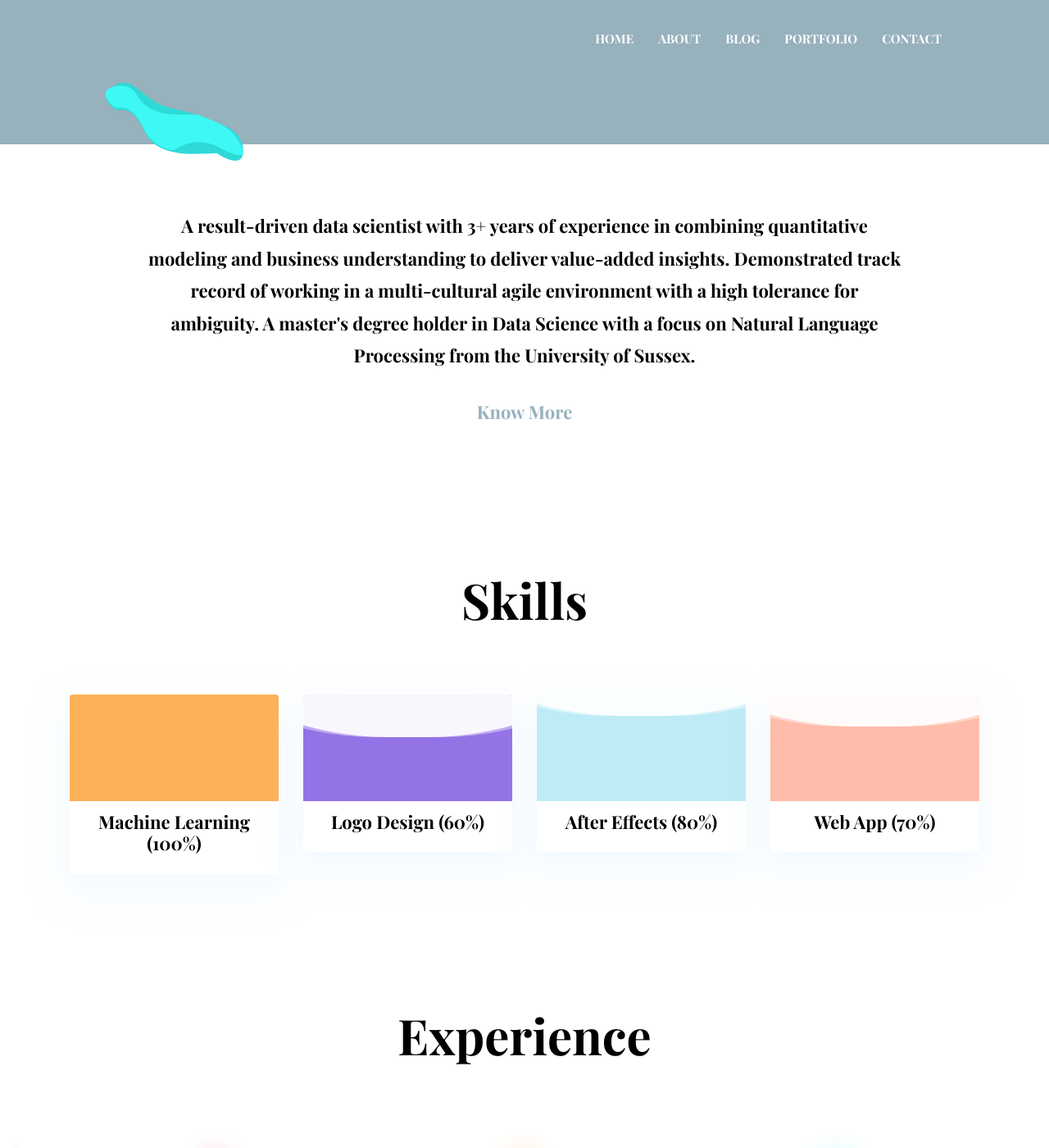
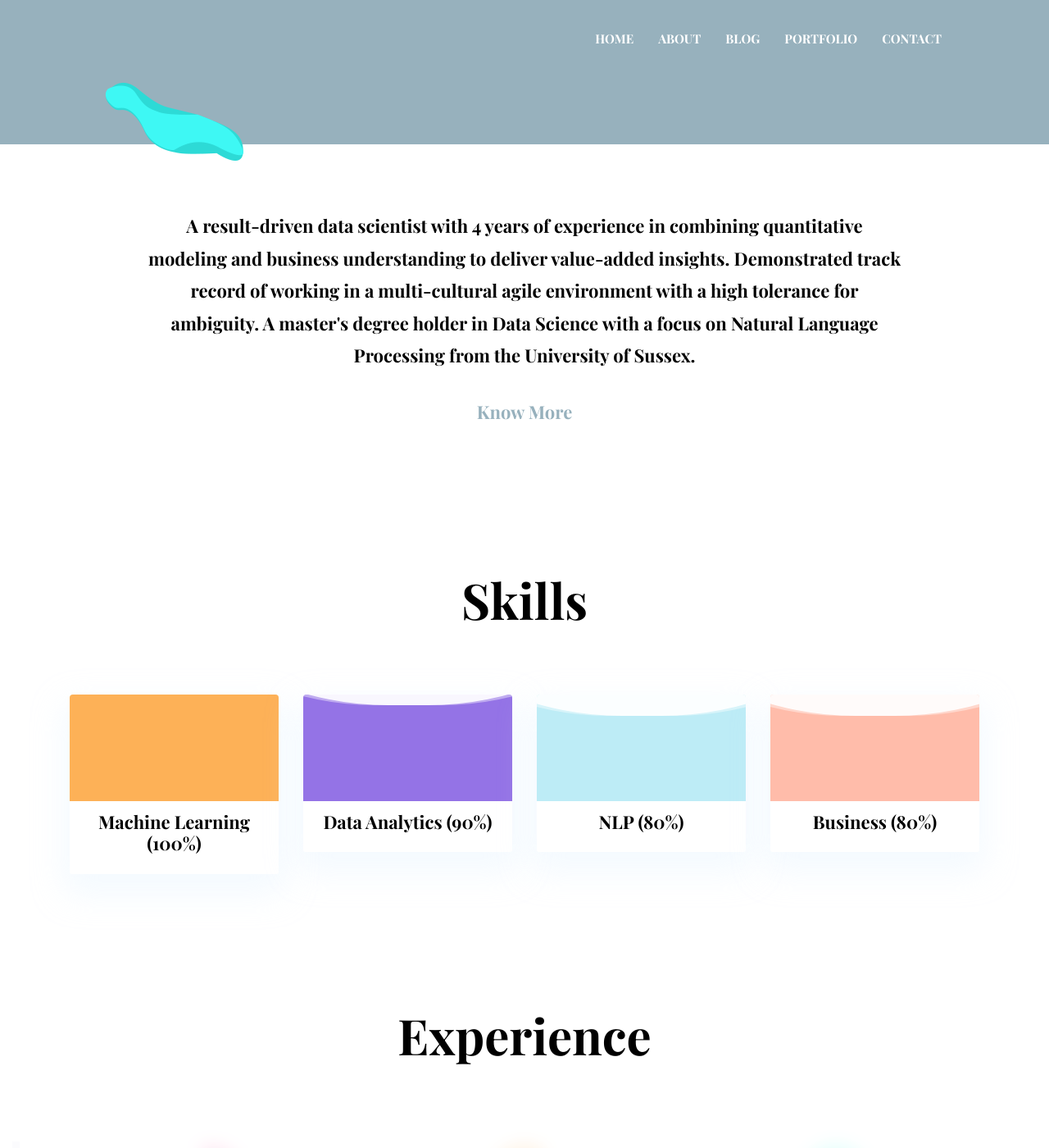
Before and after one commit to RandaAdel/RandaAdel.github.io, a Jekyll site: the page built from index.html, in a window 1280 px wide and 1400 px high, scrolled down 740 px. Shown: the whole window at 82% size. Built offline with Jekyll 4.4.1, drawn with Linux system fonts in a browser that asks for light colours; some of the changed lines change nothing that is shown; some of the changed text lies outside the part shown.

Commit message:
Updated career and eduction

```diff
--- a/_data/settings.yml
+++ b/_data/settings.yml
@@ -51,7 +51,7 @@
 # About (Section and Page)
 
 # About Section
-blurb: A result-driven data scientist with 3+ years of experience in combining quantitative modeling and business understanding to deliver value-added insights. Demonstrated track record of working in a multi-cultural agile environment with a high tolerance for ambiguity. A master's degree holder in Data Science with a focus on Natural Language Processing from the University of Sussex.
+blurb: A result-driven data scientist with 4 years of experience in combining quantitative modeling and business understanding to deliver value-added insights. Demonstrated track record of working in a multi-cultural agile environment with a high tolerance for ambiguity. A master's degree holder in Data Science with a focus on Natural Language Processing from the University of Sussex.
 
 blurb-btn-link: "/about"
 blurb-btn-name: know more
@@ -92,9 +92,9 @@
 skills-title: Skills
 skills:
   - { name: Machine Learning, color: "#fdb157", value: "100%" }
-  - { name: Logo Design, color: "#9473e6", value: "60%" }
-  - { name: After Effects, color: "#bdecf6", value: "80%" }
-  - { name: Web App, color: "#ffbcaa", value: "70%" }
+  - { name: Data Analytics, color: "#9473e6", value: "90%" }
+  - { name: NLP, color: "#bdecf6", value: "80%" }
+  - { name: Business, color: "#ffbcaa", value: "80%" }
 
 #-------------------------------
 # Exprerience Section
@@ -104,21 +104,23 @@
   - {
       name: Data Scientist,
       icon: "icon-1.png",
-      date: "Jan 2007 - Feb 2009",
-      location: "United Kingdom",
-      organization: "WEBEX",
+      date: "Jul 2019 - Sep 2021",
+      location: "Egypt",
+      organization: "Etisalat Egypt",
     }
   - {
-      name: UX & UI Designer,
+      name: Data Scientist,
       icon: "icon-2.png",
-      date: "Mar 2009 - Aug 2014",
-      organization: "AUGMEDIX",
+      date: "Feb 2023 - Jul 2023",
+      location: "United Kingdom",
+      organization: "Jet Connectivity",
     }
   - {
       name: Data Scientist,
       icon: "icon-3.png",
-      date: "Sep 2014 - Present",
-      organization: "THEMEFISHER",
+      date: "Jul 2023 - Present",
+      location: "United Kingdom",
+      organization: "Hastings Direct",
     }
 
 #-------------------------------
@@ -127,25 +129,25 @@
 education-title: Education
 education:
   - {
-      name: Marters in UX Design,
-      date: "2006",
-      organization: "Masassusets Institute of Technology",
+      name: Marters in Data Science, MSc,
+      date: "Sep 2021 - Dec 2022",
+      organization: "University of Sussex",
     }
   - {
-      name: Honours in Fine Arts,
-      date: "2004",
-      organization: "Harvard University",
+      name: Bachelor of Engineering, Electronics and Communications Engineering,
+      date: "Sep 2013 - Jul 2018",
+      organization: "Fayoum University",
     }
-  - {
-      name: Higher Secondary Certificat,
-      date: "2000",
-      organization: "Cardiff School",
-    }
-  - {
-      name: Secondary School Certificate,
-      date: "1998",
-      organization: "Cardiff School",
-    }
+  # - {
+  #     name: Higher Secondary Certificat,
+  #     date: "2000",
+  #     organization: "Cardiff School",
+  #   }
+  # - {
+  #     name: Secondary School Certificate,
+  #     date: "1998",
+  #     organization: "Cardiff School",
+  #   }
 
 #-------------------------------
 # Services Section
```
